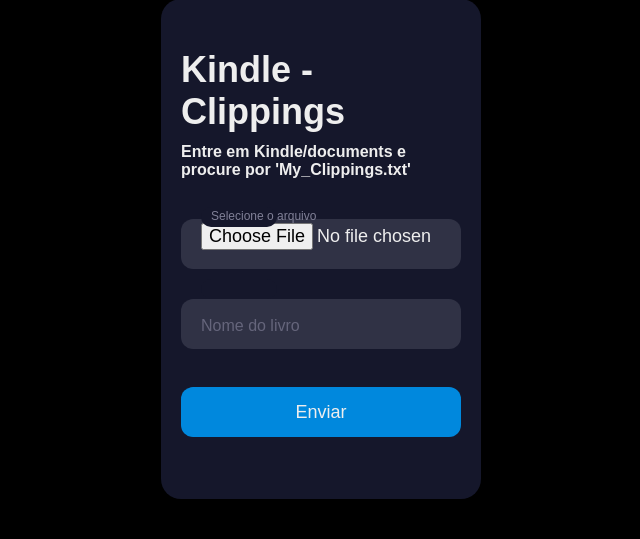
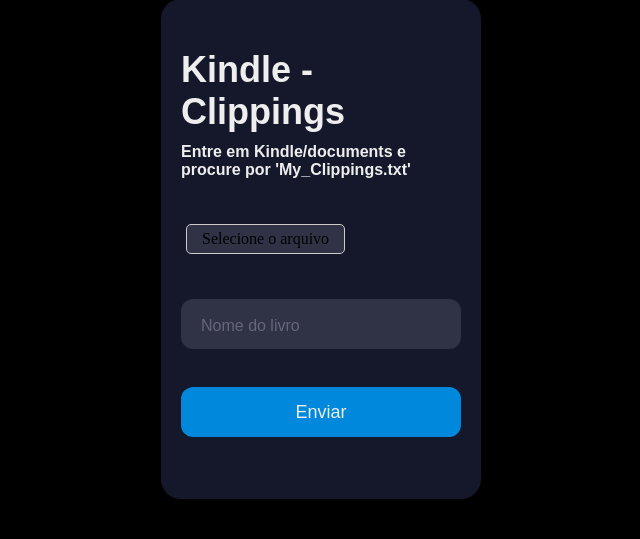
Before and after one commit to alcantar0/kindle_web_app, a Django app: page /home/ in a window 1280 px wide. Shown: the part 159-698 px from the top of the page, without its empty margins (319-959 px from the left). Run offline with Django 4.2, Linux system fonts and the light colour scheme.

Commit message:
Enviar arquivo.

```diff
--- a/core/static/core/login.css
+++ b/core/static/core/login.css
@@ -1,4 +1,28 @@
-
+label.label input[type="file"] {
+	        position: absolute;
+		        top: -1000px;
+			      }
+			            .label {
+					            cursor: pointer;
+						            border: 1px solid #cccccc;
+							            border-radius: 5px;
+								            padding: 5px 15px;
+									            margin: 5px;
+										            background: #303245;
+											            display: inline-block;
+												          }
+													        .label:hover {
+															        background: #5cbd95;
+																      }
+																            .label:active {
+																		            background: #9fa1a0;
+																			          }
+																				        .label:invalid + span {
+																						        color: #000000;
+																							      }
+																							            .label:valid + span {
+																									            color: #ffffff;
+																										          }
 body {
 	  align-items: center;
 	    background-color: #000;
--- a/core/templates/core/login.html
+++ b/core/templates/core/login.html
@@ -16,9 +16,10 @@
 	<div class="subtitle">Entre em Kindle/documents e procure por 'My_Clippings.txt'</div>
       	<form action="submit" enctype="multipart/form-data" method="POST">{%csrf_token%}
         <div class="input-container ic1">
-          <input type="file" name="documento" class="input" id="firstname" placeholder=" "/>
-	  <div class="cut"></div>
-	  <label for="firstname" class="placeholder">Selecione o arquivo</label>
+	  <label class="label">
+            <input type="file" name="documento" required />
+	    <span>Selecione o arquivo</span>
+	    </label>
 	</div>
 	<div class="input-container ic2">
           <input type="text" id="lastname" class="input" name="titulo" placeholder=" "/>
```
